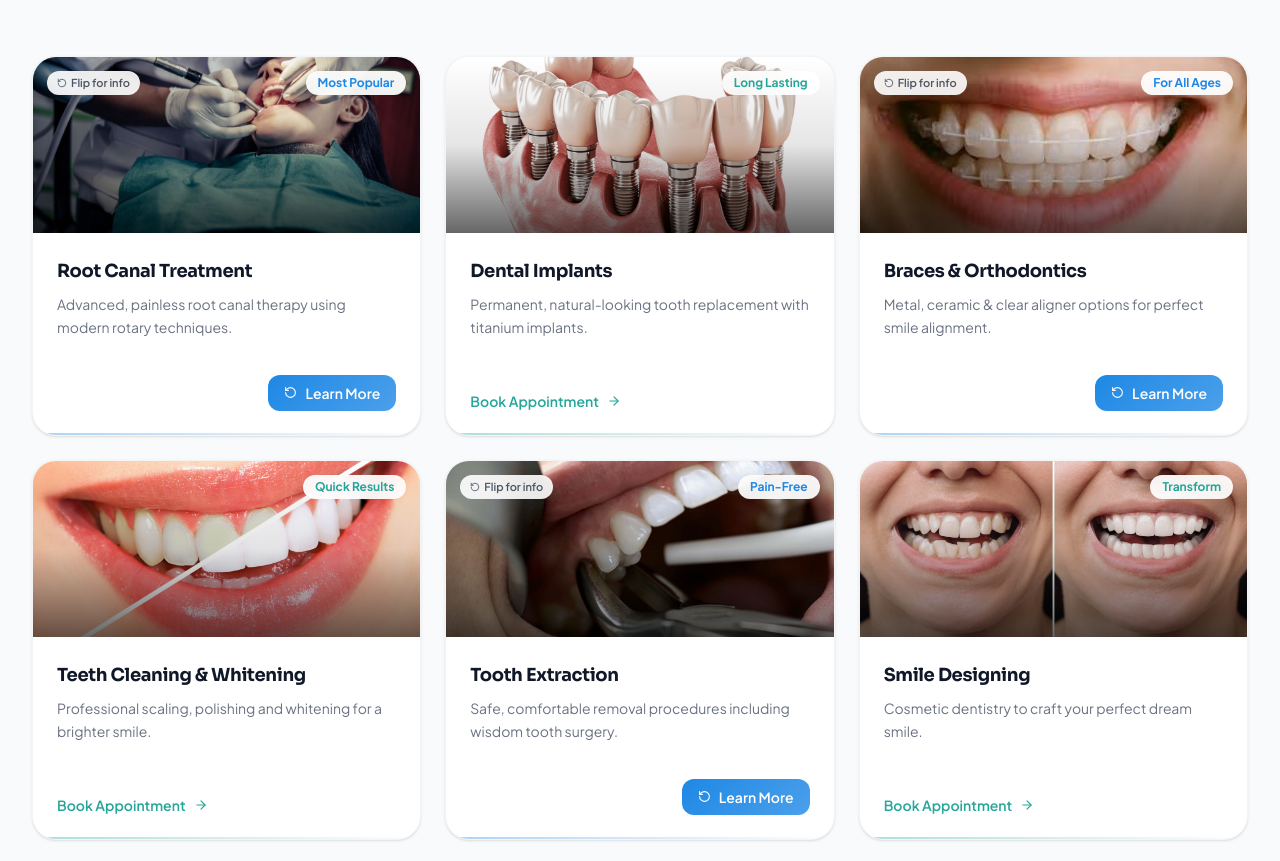
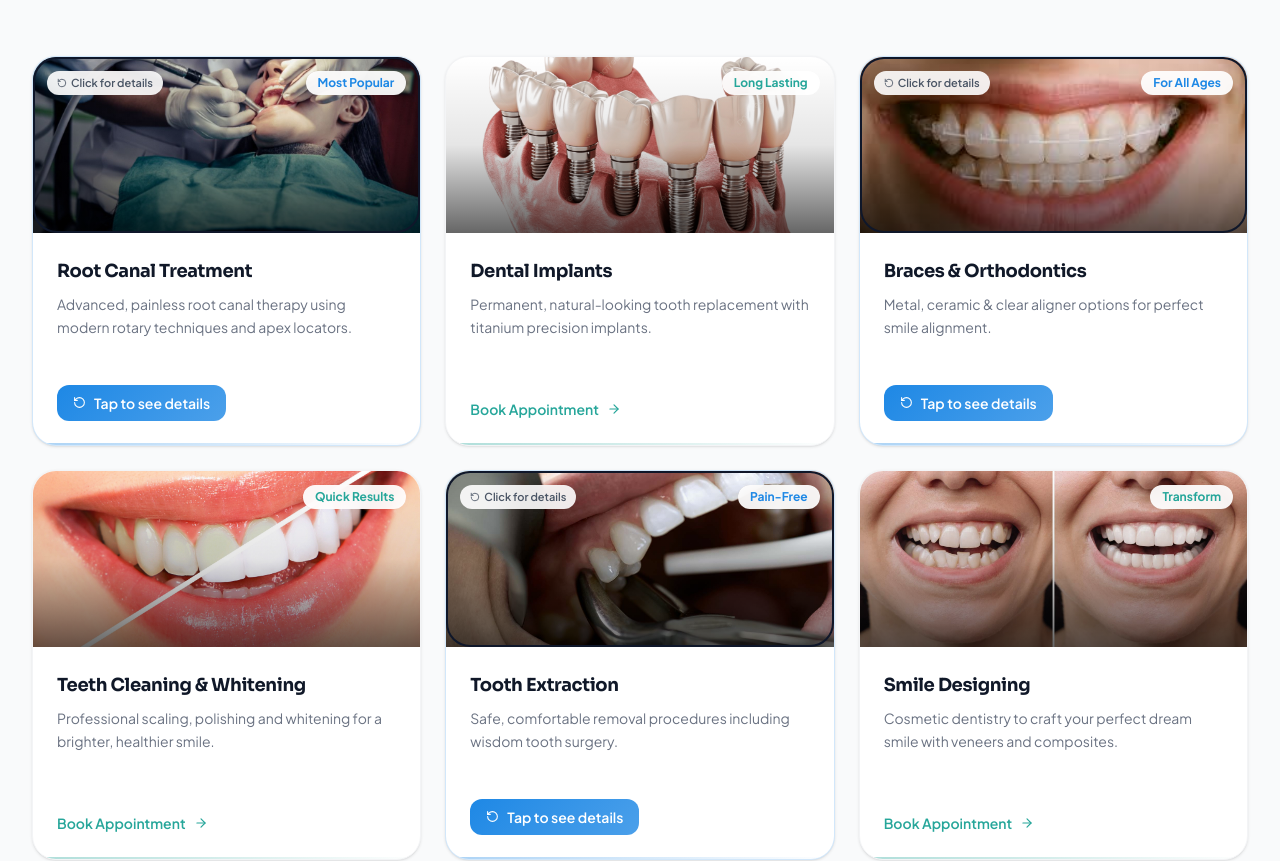
Before and after one commit to pranavreddy1721/dental, a React (Vite) app: page / in a window 1280 px wide. Shown: the part 2020-2881 px from the top of the page. Built offline with nearby package versions, Linux system fonts and the light colour scheme.

Commit message:
Update Services.tsx

```diff
--- a/src/app/components/Services.tsx
+++ b/src/app/components/Services.tsx
@@ -1,51 +1,30 @@
 import { useState } from 'react';
 import { ArrowRight, Clock, CheckCircle2, RotateCcw, CalendarCheck } from 'lucide-react';
 
-interface Service {
-  image: string;
-  title: string;
-  shortDesc: string;
-  color: string;
-  tag: string;
-  flipable: true;
-  duration: string;
-  details: string[];
-  note: string;
-  bookable?: never;
+interface FlipService {
+  image: string; title: string; shortDesc: string; color: string; tag: string;
+  flipable: true; duration: string; details: string[]; note: string; bookable?: never;
 }
-interface BookableService {
-  image: string;
-  title: string;
-  shortDesc: string;
-  color: string;
-  tag: string;
-  flipable?: never;
-  bookable: true;
-  duration?: never;
-  details?: never;
-  note?: never;
+interface BookService {
+  image: string; title: string; shortDesc: string; color: string; tag: string;
+  flipable?: never; bookable: true; duration?: never; details?: never; note?: never;
 }
-type ServiceItem = Service | BookableService;
+type ServiceItem = FlipService | BookService;
 
 export function Services() {
   const [flipped, setFlipped] = useState<Record<number, boolean>>({});
 
-  const scrollToAppointment = (serviceTitle: string) => {
-    localStorage.setItem('selectedService', serviceTitle);
-    setTimeout(() => {
-      document.getElementById('appointment')?.scrollIntoView({ behavior: 'smooth' });
-    }, 100);
+  const scrollToAppointment = (e: React.MouseEvent, title: string) => {
+    e.stopPropagation();
+    localStorage.setItem('selectedService', title);
+    setTimeout(() => document.getElementById('appointment')?.scrollIntoView({ behavior: 'smooth' }), 100);
   };
 
   const services: ServiceItem[] = [
     {
-      image: '/root_canal.jpg',
-      title: 'Root Canal Treatment',
-      shortDesc: 'Advanced, painless root canal therapy using modern rotary techniques.',
-      color: '#1E88E5',
-      tag: 'Most Popular',
-      flipable: true,
-      duration: '60–90 min',
+      image: '/root_canal.jpg', title: 'Root Canal Treatment',
+      shortDesc: 'Advanced, painless root canal therapy using modern rotary techniques and apex locators.',
+      color: '#1E88E5', tag: 'Most Popular', flipable: true, duration: '60–90 min',
       details: [
         'Completely painless under local anaesthesia',
         'Rotary endodontics for precision & speed',
@@ -56,21 +35,14 @@ export function Services() {
       note: 'Performed by Dr. Pranagha Chougule — MDS Endodontics',
     },
     {
-      image: '/dental_implant.png',
-      title: 'Dental Implants',
-      shortDesc: 'Permanent, natural-looking tooth replacement with titanium implants.',
-      color: '#26A69A',
-      tag: 'Long Lasting',
-      bookable: true,
+      image: '/dental_implant.png', title: 'Dental Implants',
+      shortDesc: 'Permanent, natural-looking tooth replacement with titanium precision implants.',
+      color: '#26A69A', tag: 'Long Lasting', bookable: true,
     },
     {
-      image: '/braces.jpg',
-      title: 'Braces & Orthodontics',
+      image: '/braces.jpg', title: 'Braces & Orthodontics',
       shortDesc: 'Metal, ceramic & clear aligner options for perfect smile alignment.',
-      color: '#1E88E5',
-      tag: 'For All Ages',
-      flipable: true,
-      duration: '12–24 months',
+      color: '#1E88E5', tag: 'For All Ages', flipable: true, duration: '12–24 months',
       details: [
         'Traditional metal & ceramic braces',
         'Invisible clear aligners available',
@@ -81,21 +53,14 @@ export function Services() {
       note: 'Performed by Dr. Rohit Chougule — MDS Orthodontics',
     },
     {
-      image: '/teeth_whitening.jpg',
-      title: 'Teeth Cleaning & Whitening',
-      shortDesc: 'Professional scaling, polishing and whitening for a brighter smile.',
-      color: '#26A69A',
-      tag: 'Quick Results',
-      bookable: true,
+      image: '/teeth_whitening.jpg', title: 'Teeth Cleaning & Whitening',
+      shortDesc: 'Professional scaling, polishing and whitening for a brighter, healthier smile.',
+      color: '#26A69A', tag: 'Quick Results', bookable: true,
     },
     {
-      image: '/tooth_extraction.jpg',
-      title: 'Tooth Extraction',
+      image: '/tooth_extraction.jpg', title: 'Tooth Extraction',
       shortDesc: 'Safe, comfortable removal procedures including wisdom tooth surgery.',
-      color: '#1E88E5',
-      tag: 'Pain-Free',
-      flipable: true,
-      duration: '20–45 min',
+      color: '#1E88E5', tag: 'Pain-Free', flipable: true, duration: '20–45 min',
       details: [
         'Simple & surgical extractions',
         'Atraumatic wisdom tooth removal',
@@ -106,18 +71,11 @@ export function Services() {
       note: 'All extractions handled with utmost care & precision',
     },
     {
-      image: '/smile_Designing.jpg',
-      title: 'Smile Designing',
-      shortDesc: 'Cosmetic dentistry to craft your perfect dream smile.',
-      color: '#26A69A',
-      tag: 'Transform',
-      bookable: true,
+      image: '/smile_Designing.jpg', title: 'Smile Designing',
+      shortDesc: 'Cosmetic dentistry to craft your perfect dream smile with veneers and composites.',
+      color: '#26A69A', tag: 'Transform', bookable: true,
     },
   ];
-
-  const toggleFlip = (i: number) => {
-    setFlipped(prev => ({ ...prev, [i]: !prev[i] }));
-  };
 
   return (
     <section id="services" className="py-24 bg-gray-50 dark:bg-gray-900">
@@ -134,7 +92,7 @@ export function Services() {
           </p>
           <p className="text-sm text-gray-400 dark:text-gray-500 mt-3 flex items-center justify-center gap-1.5">
             <RotateCcw size={13} />
-            Tap cards with a flip icon to learn more about the treatment
+            Click any highlighted card to see treatment details
           </p>
         </div>
 
@@ -147,63 +105,66 @@ export function Services() {
             return (
               <div
                 key={index}
-                className="relative"
-                style={{ perspective: '1200px', minHeight: '380px' }}
+                onClick={() => isFlipable && setFlipped(p => ({ ...p, [index]: !p[index] }))}
+                className={`relative ${isFlipable ? 'cursor-pointer' : ''}`}
+                style={{ perspective: '1200px', minHeight: '390px' }}
               >
-                {/* Flip container */}
+                {/* Inner flip wrapper */}
                 <div
-                  className="w-full h-full transition-transform duration-700"
+                  className="relative w-full transition-transform duration-700"
                   style={{
                     transformStyle: 'preserve-3d',
                     transform: isFlipped ? 'rotateY(180deg)' : 'rotateY(0deg)',
-                    minHeight: '380px',
+                    minHeight: '390px',
                   }}
                 >
 
-                  {/* ── FRONT FACE ── */}
+                  {/* ── FRONT ── */}
                   <div
-                    className="absolute inset-0 rounded-3xl overflow-hidden bg-white dark:bg-gray-800 border border-gray-100 dark:border-gray-700 shadow-sm hover:shadow-xl transition-shadow duration-300"
+                    className={`absolute inset-0 rounded-3xl overflow-hidden bg-white dark:bg-gray-800 border shadow-sm transition-shadow duration-300 flex flex-col
+                      ${isFlipable
+                        ? 'border-[#1E88E5]/20 dark:border-[#1E88E5]/20 hover:shadow-xl hover:border-[#1E88E5]/40'
+                        : 'border-gray-100 dark:border-gray-700 hover:shadow-lg'
+                      }`}
                     style={{ backfaceVisibility: 'hidden', WebkitBackfaceVisibility: 'hidden' }}
                   >
                     {/* Image */}
-                    <div className="relative h-44 overflow-hidden">
-                      <img
-                        src={service.image}
-                        alt={service.title}
-                        loading="lazy"
-                        className="w-full h-full object-cover"
-                      />
+                    <div className="relative h-44 overflow-hidden flex-shrink-0">
+                      <img src={service.image} alt={service.title} loading="lazy"
+                        className="w-full h-full object-cover transition-transform duration-500 group-hover:scale-105" />
                       <div className="absolute inset-0 bg-gradient-to-t from-black/60 via-black/10 to-transparent" />
-                      {/* Tag */}
-                      <span
-                        className="absolute top-3.5 right-3.5 text-xs font-bold px-3 py-1 rounded-full bg-white/93 dark:bg-gray-900/90 backdrop-blur-sm"
-                        style={{ color: service.color }}
-                      >
+
+                      {/* Tag pill */}
+                      <span className="absolute top-3.5 right-3.5 text-xs font-bold px-3 py-1 rounded-full bg-white/93 dark:bg-gray-900/90 backdrop-blur-sm"
+                        style={{ color: service.color }}>
                         {service.tag}
                       </span>
-                      {/* Flip hint badge */}
+
+                      {/* Flip hint — only on flipable */}
                       {isFlipable && (
-                        <span className="absolute top-3.5 left-3.5 bg-white/90 dark:bg-gray-900/80 backdrop-blur-sm text-gray-600 dark:text-gray-300 text-[11px] font-semibold px-2.5 py-1 rounded-full flex items-center gap-1">
+                        <span className="absolute top-3.5 left-3.5 bg-white/90 dark:bg-gray-900/80 backdrop-blur-sm text-gray-600 dark:text-gray-300 text-[11px] font-semibold px-2.5 py-1 rounded-full flex items-center gap-1 select-none">
                           <RotateCcw size={10} />
-                          Flip for info
+                          Click for details
                         </span>
+                      )}
+
+                      {/* Subtle ring glow on flipable */}
+                      {isFlipable && (
+                        <div className="absolute inset-0 ring-2 ring-inset rounded-3xl pointer-events-none"
+                          style={{ borderColor: `${service.color}30` }} />
                       )}
                     </div>
 
                     {/* Body */}
-                    <div className="p-6 flex flex-col h-[calc(100%-11rem)]">
-                      <h3 className="text-lg font-bold text-gray-900 dark:text-white mb-2">
-                        {service.title}
-                      </h3>
-                      <p className="text-gray-500 dark:text-gray-400 text-sm leading-relaxed flex-1">
-                        {service.shortDesc}
-                      </p>
+                    <div className="p-6 flex flex-col flex-1">
+                      <h3 className="text-lg font-bold text-gray-900 dark:text-white mb-2">{service.title}</h3>
+                      <p className="text-gray-500 dark:text-gray-400 text-sm leading-relaxed flex-1">{service.shortDesc}</p>
 
-                      <div className="mt-5 flex items-center gap-3">
-                        {/* Book Appointment — for bookable cards */}
+                      <div className="mt-5">
+                        {/* Bookable: show book button */}
                         {'bookable' in service && service.bookable && (
                           <button
-                            onClick={() => scrollToAppointment(service.title)}
+                            onClick={e => scrollToAppointment(e, service.title)}
                             className="inline-flex items-center gap-2 text-sm font-semibold transition-all duration-200 group/btn"
                             style={{ color: service.color }}
                           >
@@ -212,28 +173,23 @@ export function Services() {
                           </button>
                         )}
 
-                        {/* Flip to info — for flipable cards */}
+                        {/* Flipable: show tap hint */}
                         {isFlipable && (
-                          <button
-                            onClick={() => toggleFlip(index)}
-                            className="inline-flex items-center gap-2 text-sm font-semibold px-4 py-2 rounded-xl text-white transition-all duration-200 hover:scale-105 ml-auto"
-                            style={{ background: `linear-gradient(135deg, ${service.color}, ${service.color}cc)` }}
-                          >
+                          <div className="inline-flex items-center gap-2 text-sm font-semibold px-4 py-2 rounded-xl text-white select-none"
+                            style={{ background: `linear-gradient(135deg, ${service.color}, ${service.color}cc)` }}>
                             <RotateCcw size={13} />
-                            Learn More
-                          </button>
+                            Tap to see details
+                          </div>
                         )}
                       </div>
                     </div>
 
                     {/* Bottom accent */}
-                    <div
-                      className="absolute bottom-0 left-0 right-0 h-0.5"
-                      style={{ background: `linear-gradient(90deg, ${service.color}60, transparent)` }}
-                    />
+                    <div className="absolute bottom-0 left-0 right-0 h-0.5"
+                      style={{ background: `linear-gradient(90deg, ${service.color}60, transparent)` }} />
                   </div>
 
-                  {/* ── BACK FACE (only for flipable) ── */}
+                  {/* ── BACK ── (flipable only) */}
                   {isFlipable && (
                     <div
                       className="absolute inset-0 rounded-3xl overflow-hidden border border-gray-100 dark:border-gray-700 shadow-lg flex flex-col"
@@ -241,21 +197,19 @@ export function Services() {
                         backfaceVisibility: 'hidden',
                         WebkitBackfaceVisibility: 'hidden',
                         transform: 'rotateY(180deg)',
-                        background: `linear-gradient(145deg, ${service.color}08, ${service.color}18)`,
                       }}
                     >
                       {/* Back header */}
-                      <div
-                        className="px-6 py-5 flex items-center justify-between"
-                        style={{ background: `linear-gradient(135deg, ${service.color}, ${service.color}cc)` }}
-                      >
+                      <div className="px-6 py-5 flex items-center justify-between flex-shrink-0"
+                        style={{ background: `linear-gradient(135deg, ${service.color}, ${service.color}bb)` }}>
                         <div>
-                          <p className="text-white/80 text-xs font-semibold uppercase tracking-wider mb-0.5">Treatment Details</p>
+                          <p className="text-white/75 text-[11px] font-semibold uppercase tracking-widest mb-0.5">Treatment Details</p>
                           <h3 className="text-white font-bold text-base leading-tight">{service.title}</h3>
                         </div>
+                        {/* Flip back button — stopPropagation so card doesn't re-flip */}
                         <button
-                          onClick={() => toggleFlip(index)}
-                          className="w-9 h-9 rounded-xl bg-white/20 hover:bg-white/30 flex items-center justify-center transition-colors flex-shrink-0"
+                          onClick={e => { e.stopPropagation(); setFlipped(p => ({ ...p, [index]: false })); }}
+                          className="w-9 h-9 rounded-xl bg-white/20 hover:bg-white/35 flex items-center justify-center transition-colors flex-shrink-0"
                           aria-label="Flip back"
                         >
                           <RotateCcw size={16} className="text-white" />
@@ -263,35 +217,33 @@ export function Services() {
                       </div>
 
                       {/* Back body */}
-                      <div className="flex-1 px-6 py-5 flex flex-col bg-white dark:bg-gray-800">
-                        {/* Duration */}
-                        <div
-                          className="inline-flex items-center gap-2 text-xs font-semibold px-3 py-1.5 rounded-full mb-4 self-start"
-                          style={{ backgroundColor: `${service.color}12`, color: service.color }}
-                        >
+                      <div className="flex-1 px-6 py-5 flex flex-col bg-white dark:bg-gray-800 overflow-auto">
+                        {/* Duration badge */}
+                        <div className="inline-flex items-center gap-2 text-xs font-semibold px-3 py-1.5 rounded-full mb-4 self-start"
+                          style={{ backgroundColor: `${service.color}12`, color: service.color }}>
                           <Clock size={11} />
-                          Approx. {(service as Service).duration}
+                          Approx. {(service as FlipService).duration}
                         </div>
 
-                        {/* Bullet list */}
+                        {/* Details list */}
                         <ul className="space-y-2.5 flex-1">
-                          {(service as Service).details.map((point, pi) => (
+                          {(service as FlipService).details.map((pt, pi) => (
                             <li key={pi} className="flex items-start gap-2.5">
                               <CheckCircle2 size={15} className="flex-shrink-0 mt-0.5" style={{ color: service.color }} />
-                              <span className="text-gray-700 dark:text-gray-300 text-sm leading-snug">{point}</span>
+                              <span className="text-gray-700 dark:text-gray-300 text-sm leading-snug">{pt}</span>
                             </li>
                           ))}
                         </ul>
 
-                        {/* Note */}
+                        {/* Doctor note */}
                         <p className="text-xs text-gray-400 dark:text-gray-500 mt-4 pt-4 border-t border-gray-100 dark:border-gray-700 italic">
-                          {(service as Service).note}
+                          {(service as FlipService).note}
                         </p>
 
-                        {/* Book from back */}
+                        {/* Book from back — stopPropagation so it doesn't re-flip */}
                         <button
-                          onClick={() => scrollToAppointment(service.title)}
-                          className="mt-4 w-full inline-flex items-center justify-center gap-2 text-sm font-semibold py-3 rounded-xl text-white transition-all duration-200 hover:scale-[1.02] hover:shadow-lg"
+                          onClick={e => scrollToAppointment(e, service.title)}
+                          className="mt-4 w-full inline-flex items-center justify-center gap-2 text-sm font-semibold py-3 rounded-xl text-white transition-all duration-200 hover:opacity-90 hover:shadow-lg"
                           style={{ background: `linear-gradient(135deg, ${service.color}, ${service.color}cc)`, boxShadow: `0 4px 15px ${service.color}30` }}
                         >
                           <CalendarCheck size={15} />
@@ -306,7 +258,6 @@ export function Services() {
             );
           })}
         </div>
-
       </div>
     </section>
   );
```
